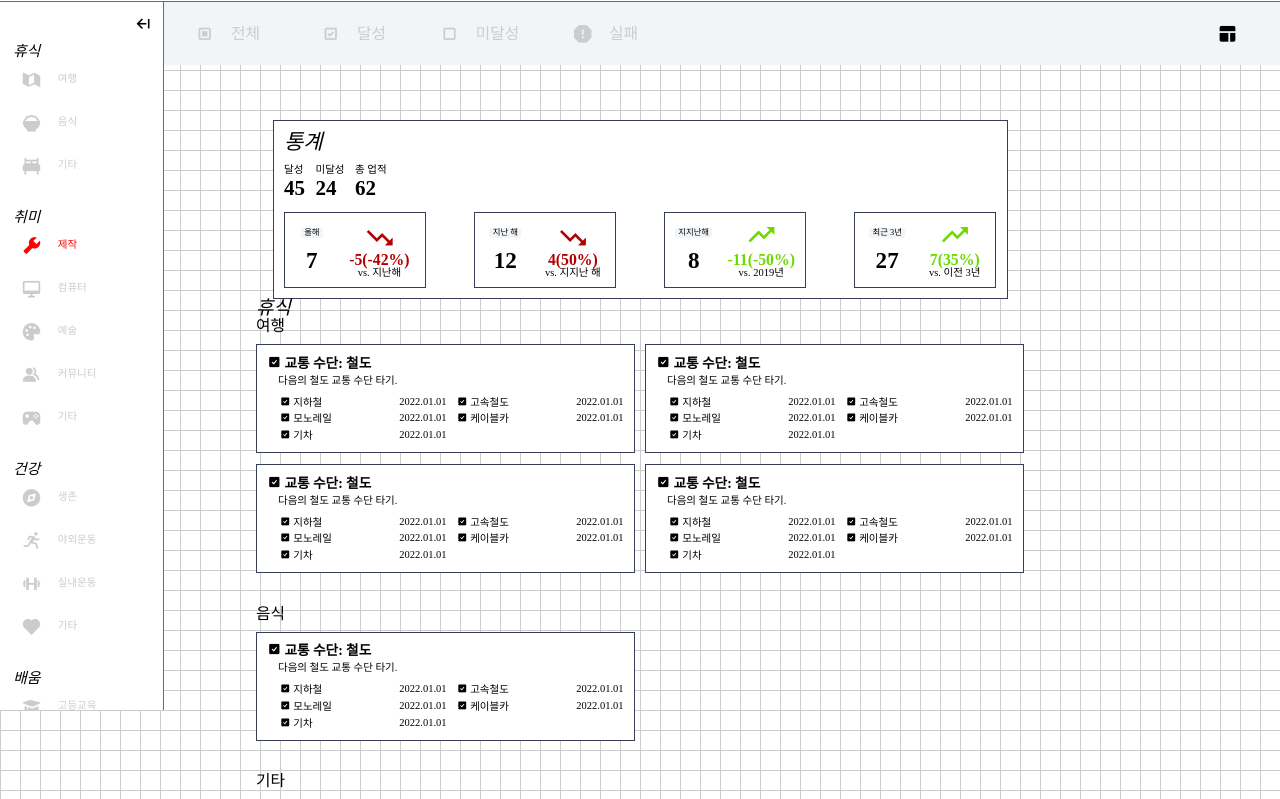
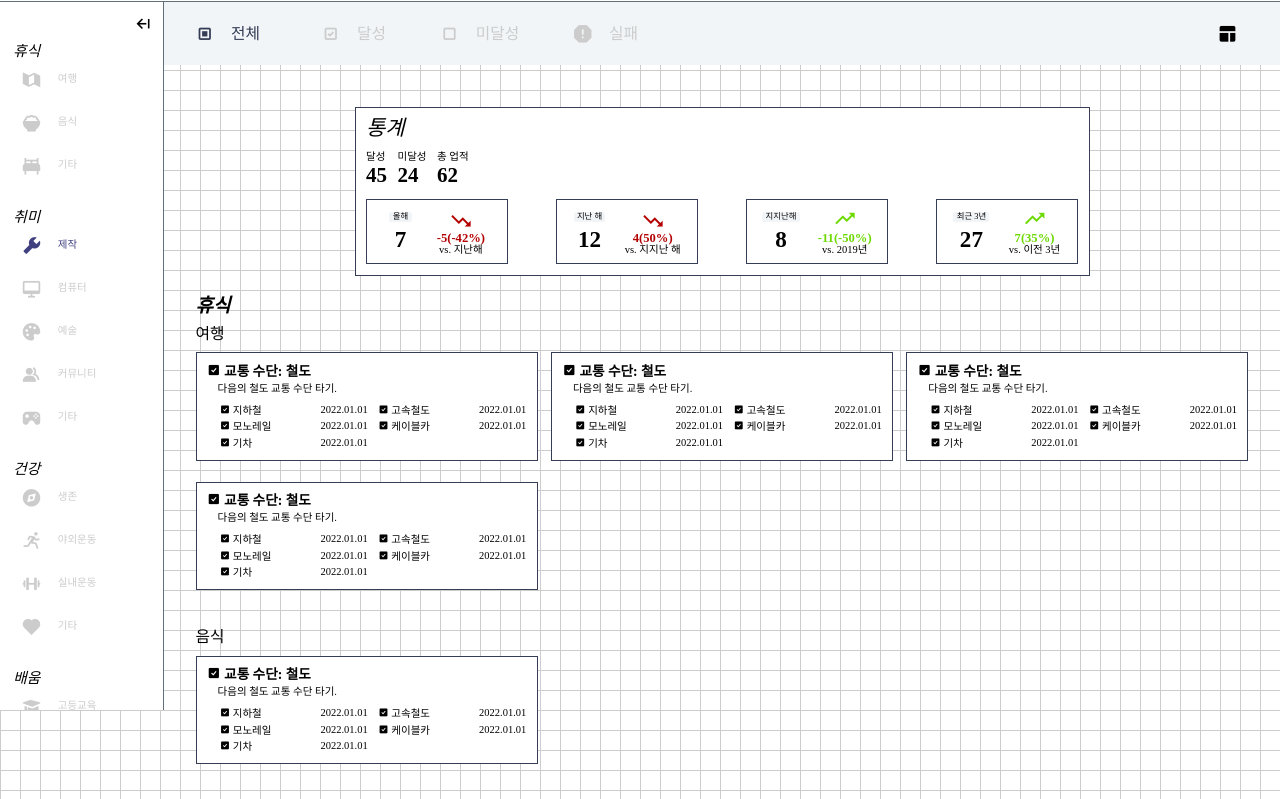
Before and after one commit to ignita/Kick-the-BUCKET-LIST, a website built with webpack: page src/client/index.html in a window 1280 px wide. Shown: the part 90-889 px from the top of the page. Built offline with nearby package versions, Linux system fonts and the light colour scheme.

Commit message:
♻️ layout을 grid로 변경, variable 사용, z-index 삭제

```diff
--- a/src/client/App.js
+++ b/src/client/App.js
@@ -30,7 +30,7 @@ function App() {
 
     for (const [key, val] of Object.entries(sections)) {
       if (val <= window.scrollY + 200) {
-        const active = document.querySelector('.active');
+        const active = document.querySelector('a.active');
         if (active) {
           document.querySelector('.active').classList.remove('active');
         }
--- a/src/client/index.html
+++ b/src/client/index.html
@@ -161,6 +161,7 @@
           </li>
         </ul>
       </aside>
+
       <section class="sub-header">
         <ul class="filter-list">
           <li class="filter-list-item">
@@ -213,7 +214,7 @@
                   <span class="year-status-item-number">7</span>
                 </div>
                 <div class="year-status-item-trending trending-down">
-                  <span class="year-status-item-trending-icon"><i class="bx bx-trending-down bx-lg"></i></span>
+                  <span class="year-status-item-trending-icon"><i class="bx bx-trending-down bx-md"></i></span>
                   <span class="year-status-item-trending-number">-5(-42%)</span>
                   <span class="year-status-item-trending-type">vs. 지난해</span>
                 </div>
@@ -224,7 +225,7 @@
                   <span class="year-status-item-number">12</span>
                 </div>
                 <div class="year-status-item-trending trending-down">
-                  <span class="year-status-item-trending-icon"><i class="bx bx-trending-down bx-lg"></i></span>
+                  <span class="year-status-item-trending-icon"><i class="bx bx-trending-down bx-md"></i></span>
                   <span class="year-status-item-trending-number">4(50%)</span>
                   <span class="year-status-item-trending-type">vs. 지지난 해</span>
                 </div>
@@ -235,7 +236,7 @@
                   <span class="year-status-item-number">8</span>
                 </div>
                 <div class="year-status-item-trending trending-up">
-                  <span class="year-status-item-trending-icon"><i class="bx bx-trending-up bx-lg"></i></span>
+                  <span class="year-status-item-trending-icon"><i class="bx bx-trending-up bx-md"></i></span>
                   <span class="year-status-item-trending-number">-11(-50%)</span>
                   <span class="year-status-item-trending-type">vs. 2019년</span>
                 </div>
@@ -246,7 +247,7 @@
                   <span class="year-status-item-number">27</span>
                 </div>
                 <div class="year-status-item-trending trending-up">
-                  <span class="year-status-item-trending-icon"><i class="bx bx-trending-up bx-lg"></i></span>
+                  <span class="year-status-item-trending-icon"><i class="bx bx-trending-up bx-md"></i></span>
                   <span class="year-status-item-trending-number">7(35%)</span>
                   <span class="year-status-item-trending-type">vs. 이전 3년</span>
                 </div>
@@ -348,7 +349,13 @@
                   </ul>
                 </dl>
               </div>
-              <div class="back">backTEST!!!!😄</div>
+              <div class="back">
+                뒷면입니다.뒷면입니다.뒷면입니다.뒷면입니다.뒷면입니다.뒷면입니다.뒷면입니다.뒷면입니다.뒷면입니다.뒷면입니다.뒷면입니다.뒷면입니다.뒷면입니다.뒷면입니다.뒷면입니다.뒷면입니다.뒷면입니다.뒷면입니다.뒷면입니다.뒷면입니다.뒷면입니다.뒷면입니다.뒷면입니다.뒷면입니다.뒷면입니다.뒷면입니다.뒷면입니다.
+                뒷면입니다.뒷면입니다.뒷면입니다.뒷면입니다.뒷면입니다.뒷면입니다.뒷면입니다.뒷면입니다.뒷면입니다.뒷면입니다.뒷면입니다.뒷면입니다.뒷면입니다.뒷면입니다.뒷면입니다.뒷면입니다.뒷면입니다.뒷면입니다.뒷면입니다.뒷면입니다.뒷면입니다.뒷면입니다.뒷면입니다.뒷면입니다.뒷면입니다.뒷면입니다.뒷면입니다.뒷면입니다.뒷면입니다.뒷면입니다.뒷면입니다.뒷면입니다.뒷면입니다.뒷면입니다.
+                뒷면입니다.뒷면입니다.뒷면입니다.뒷면입니다.뒷면입니다.뒷면입니다.뒷면입니다.뒷면입니다.뒷면입니다.뒷면입니다.뒷면입니다.뒷면입니다.뒷면입니다.뒷면입니다.뒷면입니다.뒷면입니다.뒷면입니다.뒷면입니다.뒷면입니다.뒷면입니다.뒷면입니다.뒷면입니다.뒷면입니다.뒷면입니다.뒷면입니다.뒷면입니다.뒷면입니다.뒷면입니다.뒷면입니다.뒷면입니다.뒷면입니다.뒷면입니다.뒷면입니다.뒷면입니다.뒷면입니다.뒷면입니다.뒷면입니다.뒷면입니다.
+                뒷면입니다.뒷면입니다.뒷면입니다.뒷면입니다.뒷면입니다.뒷면입니다.뒷면입니다.뒷면입니다.뒷면입니다.뒷면입니다.뒷면입니다.뒷면입니다.뒷면입니다.뒷면입니다.뒷면입니다.뒷면입니다.뒷면입니다.뒷면입니다.뒷면입니다.뒷면입니다.뒷면입니다.뒷면입니다.뒷면입니다.뒷면입니다.뒷면입니다.뒷면입니다.뒷면입니다.뒷면입니다.뒷면입니다.뒷면입니다.뒷면입니다.뒷면입니다.뒷면입니다.뒷면입니다.
+                뒷면입니다.뒷면입니다.뒷면입니다.뒷면입니다.뒷면입니다.뒷면입니다.뒷면입니다.뒷면입니다.뒷면입니다.뒷면입니다.뒷면입니다.
+              </div>
             </div>
             <div class="achievement-wrapper">
               <div class="front">
--- a/src/client/styles/global.css
+++ b/src/client/styles/global.css
@@ -7,38 +7,41 @@
   --shadow-color-6: #000000;
   --shadow-color-7: #404080;
   --shadow-color-8: #888888;
+
+  --header-height: 12rem;
+  --expand-side-bar-with: 15.625rem;
 }
 
-body {
+@media (min-width: 640px) {
+  :root {
+    --header-height: 8.75rem;
+  }
+}
+
+#app {
   background-image: linear-gradient(90deg, #ccc 5%, transparent 0), linear-gradient(#ccc 5%, transparent 0);
   background-size: 20px 20px;
   background-repeat: repeat;
-  display: flex;
-  flex-direction: column;
-  height: 100vh;
-  margin: 0 auto;
-  padding-top: 20rem;
-  max-width: 60%;
+  overflow: auto;
+  display: grid;
+  grid-template-rows: var(--header-height) 7rem auto;
+  grid-template-columns: 0 auto;
+  grid-template-areas: 'header header' 'side-bar sub-header' 'side-bar content';
 }
 
-/* @media (min-width: 992px) {
-  body {
-  }
-} */
-
 header {
+  grid-area: header;
   position: fixed;
   top: 0;
-  left: 0;
   display: flex;
   align-items: center;
+  flex-wrap: wrap;
+  justify-content: flex-start;
   width: 100%;
-  height: 8.75rem;
   padding: 0.5rem 4rem 0.5rem 1rem;
-  flex-wrap: wrap;
   border-bottom: 1px solid #606f7b;
   background-color: #fff;
-  z-index: 2;
+  min-height: var(--header-height);
 }
 
 header .title {
@@ -90,18 +93,20 @@ header nav ul > li {
 }
 
 .side-bar {
+  grid-area: side-bar;
+
+  position: fixed;
+  top: var(--header-height);
+  bottom: 0;
+
   display: flex;
   flex-direction: column;
-  position: fixed;
-  top: 8.75rem;
-  left: 0;
-  bottom: 0;
-  width: 15.625rem;
+  width: var(--expand-side-bar-with);
   border-right: 1px solid #606f7b;
   background-color: #fff;
-  transform: translateX(-15.625rem);
+
+  transform: translateX(calc(var(--expand-side-bar-with) * -1));
   transition: all 0.5s ease;
-  z-index: 2;
 }
 
 .side-bar-header {
@@ -151,7 +156,7 @@ header nav ul > li {
 }
 
 .sub-category-item > a.active {
-  color: red;
+  color: var(--shadow-color-7);
 }
 
 .sub-category-item:hover a {
@@ -174,26 +179,8 @@ header nav ul > li {
   opacity: 1;
 }
 
-.side-bar .tooltip {
-  position: absolute;
-  top: -2.1rem;
-  left: 6.4rem;
-  background-color: white;
-  color: #000;
-  border-radius: 0.4rem;
-  padding: 0.5rem 0.9rem;
-  font-size: 1.4rem;
-  transition: 0s;
-  opacity: 0;
-  display: none;
-  box-shadow: 0 5px 10px rgba(0, 0, 0, 0.2);
-}
 .side-bar.collapse {
   width: 6.4rem;
-}
-
-.side-bar.collapse .tooltip {
-  display: block;
 }
 
 .side-bar.collapse .main-category-header,
@@ -210,18 +197,22 @@ header nav ul > li {
 }
 
 @media (min-width: 992px) {
+  #app {
+    grid-template-columns: var(--expand-side-bar-with) auto;
+  }
+
   .side-bar {
     transform: translateX(0);
   }
 }
 
 .sub-header {
-  z-index: 1;
+  grid-area: sub-header;
   position: fixed;
   display: flex;
   justify-content: space-between;
-  transition: 0.3s;
-  top: 8.75rem;
+  transition: 0.5s;
+  top: var(--header-height);
   left: 0;
   background-color: rgba(241, 245, 248, 1);
   width: 100%;
@@ -278,11 +269,18 @@ header nav ul > li {
 
 @media (min-width: 992px) {
   .side-bar.collapse + .sub-header {
-    padding-left: 5rem;
+    width: calc(100% - 6.4rem);
+  }
+
+  .sub-header {
+    width: calc(100% - var(--expand-side-bar-with));
+  }
+  .side-bar.collapse + .sub-header {
+    left: 6.4rem;
   }
 
   .side-bar + .sub-header {
-    padding-left: 15.625rem;
+    left: var(--expand-side-bar-with);
   }
 
   .filter-list-item {
@@ -307,6 +305,8 @@ header nav ul > li {
 h1.category-title {
   font-size: 1.8rem;
   font-style: italic;
+  font-weight: 700;
+  margin-bottom: 1rem;
 }
 
 h2.category-title {
@@ -321,9 +321,11 @@ h2.category-title {
 }
 
 .achievements-wrapper {
+  grid-area: content;
   display: flex;
   flex-direction: column;
   align-items: center;
+  padding: 3rem;
 }
 
 .achievements-content {
@@ -347,7 +349,7 @@ h2.category-title {
 
 .achievements-list {
   display: grid;
-  grid-gap: 10px;
+  grid-gap: 1.25rem;
   grid-template-columns: repeat(auto-fill, minmax(25rem, 1fr));
   grid-auto-rows: 30px;
   margin-top: 1rem;
@@ -372,17 +374,18 @@ h2.category-title {
   background-color: #fff;
   backface-visibility: hidden;
   transition: transform 0.75s, box-shadow 0.5s, background-color 0.5s;
+  grid-area: card;
+  align-self: start;
 }
 
 .back {
   width: 100%;
-  position: absolute;
-  top: 0;
   transform: rotateX(-180deg);
 }
 
 .achievement-wrapper {
-  position: relative;
+  display: grid;
+  grid-template-areas: 'card';
 }
 
 .achievement-wrapper:nth-child(8n + 1):hover > * {
@@ -423,10 +426,10 @@ h2.category-title {
 
 .achievements-dashboard {
   width: 100%;
-  min-width: 25rem;
   max-width: 70rem;
   display: flex;
   flex-direction: column;
+  margin-bottom: 2rem;
   padding: 1rem;
   border: 1px solid rgba(4, 13, 44, 0.8);
   background-color: #fff;
@@ -436,6 +439,10 @@ h2.category-title {
 .achievements-dashboard:hover {
   box-shadow: 0.6rem 0.6rem 0 var(--shadow-color-6);
 }
+
+/* .achievements-dashboard:has(.dashboard-contents:hover) {
+  box-shadow: 0.6rem 0.6rem 0 var(--shadow-color-6);
+} */
 
 .achievements-dashboard-header {
   margin-bottom: 1.2rem;
@@ -475,7 +482,7 @@ h2.category-title {
 .year-status-item {
   display: flex;
   padding: 0.75rem;
-  justify-content: space-around;
+  justify-content: space-evenly;
   gap: 1rem;
   border: 1px solid rgba(4, 13, 44, 0.8);
   background-color: #fff;
@@ -494,7 +501,7 @@ h2.category-title {
   flex-direction: column;
   align-items: center;
   justify-content: center;
-  gap: 1rem;
+  gap: 0.5rem;
 }
 
 .year-status-item-type {
@@ -516,12 +523,8 @@ h2.category-title {
   align-items: center;
 }
 
-.year-status-item-trending-icon {
-  font-size: 1.5rem;
-}
-
 .year-status-item-trending-number {
-  font-size: 1.5rem;
+  font-size: 1.2rem;
 }
 
 .trending-up .year-status-item-trending-icon,
```
